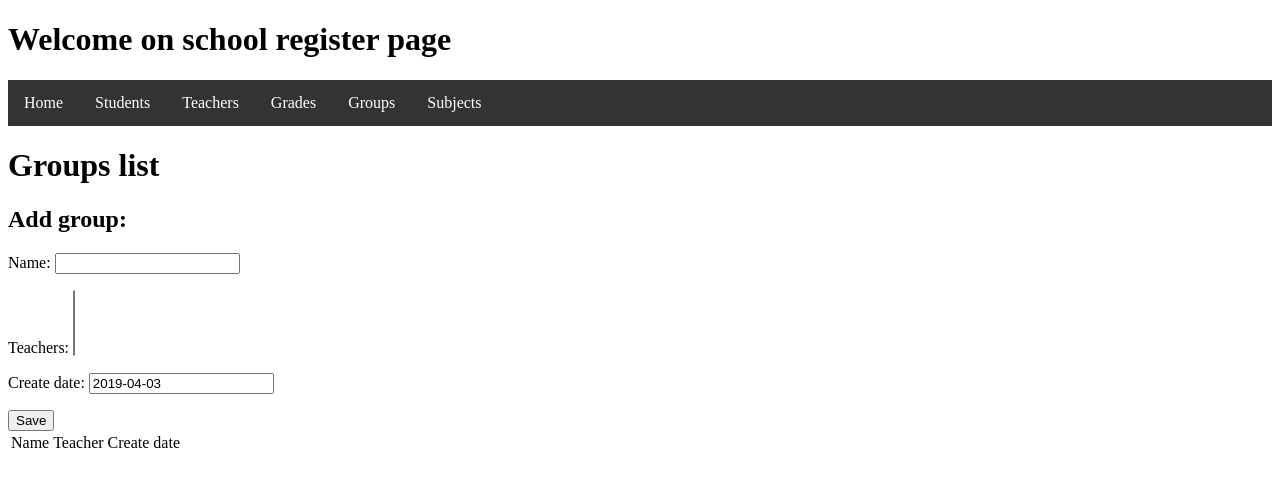
After one commit to Datny/school-students-studies, a Django app: page /groups/ in a window 1280 px wide. The commit adds this page. Shown: the top 487 px of the page. Run offline with Django 3.2, Linux system fonts and the light colour scheme; data that the repository does not hold is empty.

Commit message:
Create group and subject form and template, edit student and group models

```diff
--- a/school/school/forms.py
+++ b/school/school/forms.py
@@ -16,3 +16,13 @@ class GradeForm(forms.ModelForm):
     class Meta:
         model = Grade
         fields = ("grade", "student", "teacher", "subject", "date", "descritption")
+
+class GroupForm(forms.ModelForm):
+    class Meta:
+        model = Group
+        fields = ("name", "teachers", "create_date")
+
+class SubjectForm(forms.ModelForm):
+    class Meta:
+        model = Subject
+        fields = ("name", "teacher", "group")
--- a/school/school/models.py
+++ b/school/school/models.py
@@ -1,5 +1,6 @@
 from django.db import models
 from django.utils import timezone
+from django.core.exceptions import ValidationError
 
 
 class Teacher(models.Model):
@@ -14,6 +15,9 @@ class Group(models.Model):
     name = models.CharField(max_length=100)
     teachers = models.ManyToManyField(Teacher)
     create_date = models.DateField(default=timezone.now())
+
+    def get_teachers(self):
+        return ",  ".join([teacher.name for teacher in self.teachers.all()])
 
     def __str__(self):
         return self.name
@@ -31,6 +35,10 @@ class Student(models.Model):
     name = models.CharField(max_length=100)
     group = models.ForeignKey(Group, on_delete=models.CASCADE)
     subjects = models.ManyToManyField(Subject)
+
+    def get_subjects(self):
+        return ", ".join([subject.name for subject in self.subjects.all()])
+
     def __str__(self):
         return self.name
 
--- a/school/school/urls.py
+++ b/school/school/urls.py
@@ -11,6 +11,9 @@ urlpatterns = [
     path("teachers/", views.teachers, name="teachers"),
     path("students/", views.students, name="students"),
     path("grades/", views.grades, name="grades"),
+    path("groups/", views.groups, name="groups"),
+    path("subjects/", views.subjects, name="subjects"),
+
     re_path(r"^account/", include("account.urls")),
 ]
 
--- a/school/school/views.py
+++ b/school/school/views.py
@@ -6,7 +6,10 @@ from django import forms
 from .forms import AddTeacherForm
 from .models import Grade
 from .forms import GradeForm
-
+from .models import Group
+from .forms import GroupForm
+from .models import Subject
+from .forms import SubjectForm
 
 def home(request):
     return render(request, "home.html")
@@ -50,3 +53,29 @@ def grades(request):
     else:
         form = GradeForm()
     return render(request, "grades.html", {"form": form, "grades": grades})
+
+def groups(request):
+    groups = Group.objects.order_by("name")
+
+
+    if request.method == "POST":
+        form = GroupForm(request.POST)
+        if form.is_valid():
+            form.save()
+            return redirect("groups")
+    else:
+        form = GroupForm()
+    return render(request, "groups.html", {"form": form, "groups": groups})
+
+def subjects(request):
+    subjects = Subject.objects.order_by("name")
+
+
+    if request.method == "POST":
+        form = SubjectForm(request.POST)
+        if form.is_valid():
+            form.save()
+            return redirect("subjects")
+    else:
+        form = SubjectForm()
+    return render(request, "subjects.html", {"form": form, "subjects": subjects})
--- /dev/null
+++ b/school/templates/groups.html
@@ -0,0 +1,29 @@
+{% extends "home.html" %}
+{% block content %}
+    <div>
+        <h1>Groups list</h1>
+    </div>
+    <h2>Add group:</h2>
+    <form method="POST" >
+        {% csrf_token %}
+        {{ form.as_p }}
+        <button type="submit" class="save btn btn-default">Save</button>
+    </form>
+
+    <table>
+            <tr>
+                <td>Name</td>
+                <td>Teacher</td>
+                <td>Create date</td>
+            </tr>
+            {% for group in groups %}
+            <tr>
+                <td> {{group.name}}</td>
+                <td> {{group.get_teachers}}</td>
+                <td> {{group.create_date}}</td>
+
+            </tr>
+            {% endfor %}
+        </table>
+
+{% endblock %}
--- a/school/templates/home.html
+++ b/school/templates/home.html
@@ -11,6 +11,8 @@
         <li><a href="{%url 'students'%}">Students</a></li>
         <li><a href="{%url 'teachers'%}">Teachers</a></li>
         <li><a href="{%url 'grades'%}">Grades</a></li>
+        <li><a href="{%url 'groups'%}">Groups</a></li>
+        <li><a href="{%url 'subjects'%}">Subjects</a></li>
     </ul>
 {% block content %}
 {% endblock %}
--- a/school/templates/students.html
+++ b/school/templates/students.html
@@ -20,7 +20,7 @@
         <tr>
             <td> {{student.name}}</td>
             <td> {{student.group}}</td>
-            <td> {{student.subjects}}</td>
+            <td> {{student.get_subjects}}</td>
         </tr>
         {% endfor %}
     </table>
```
Also changed, not shown: school/templates/subjects.html (added, +29 -0 lines).
